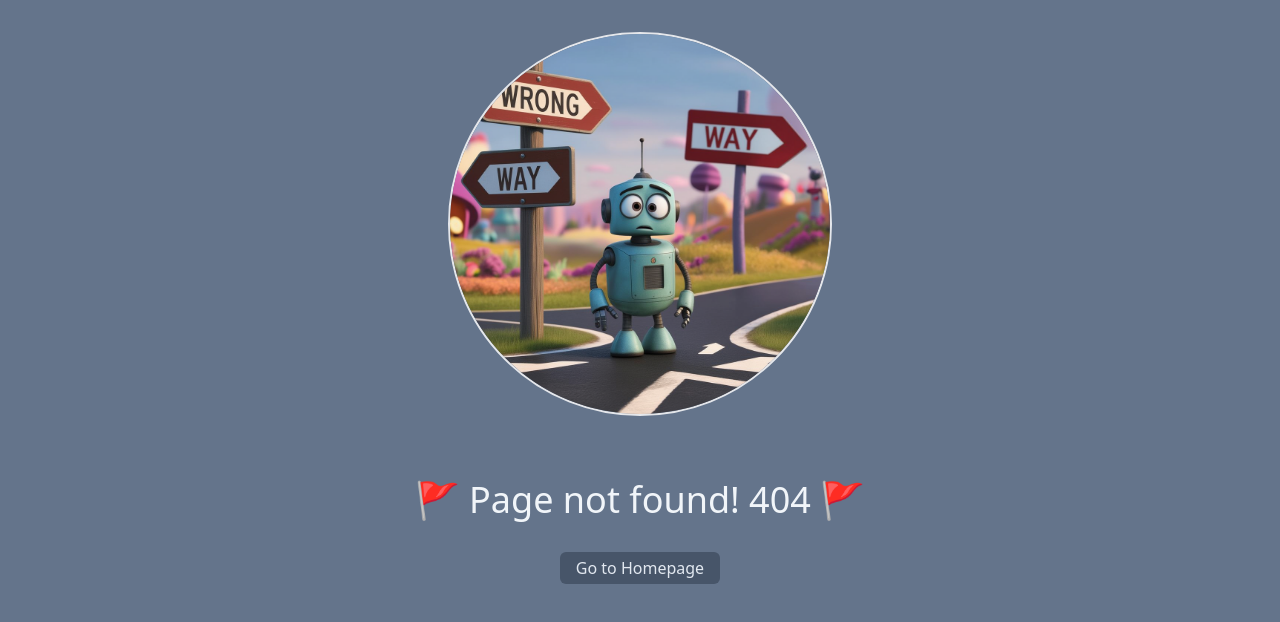
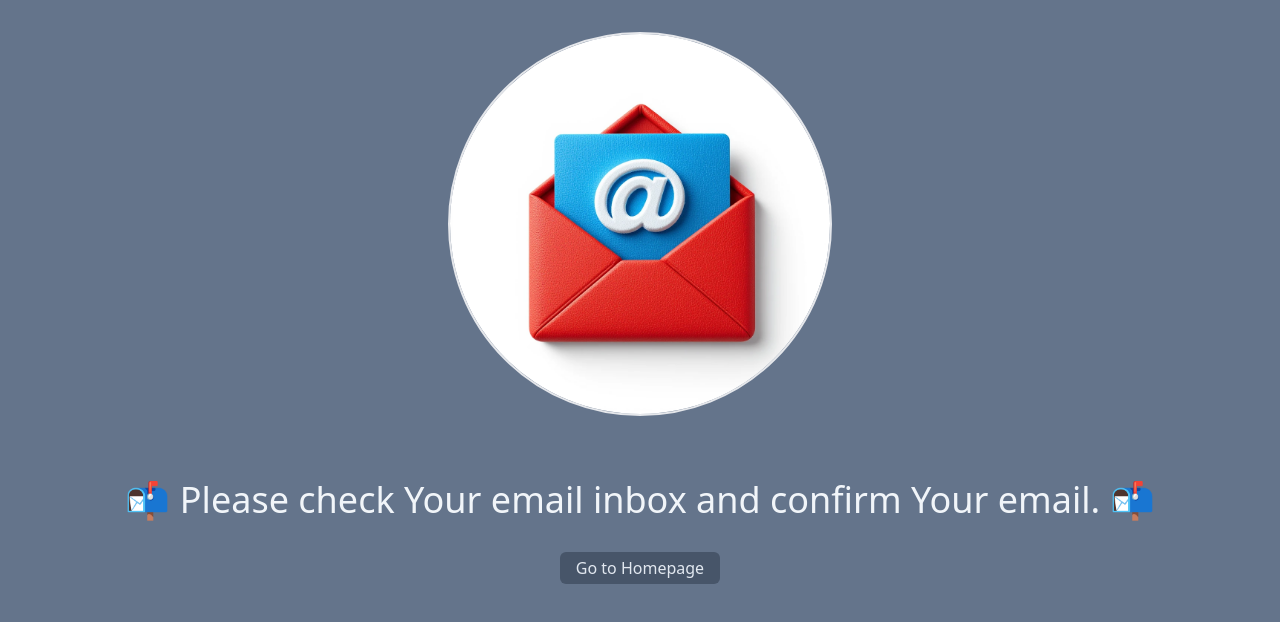
Before and after one commit to Branko-Rajkovic/articles-frontend, a React (Vite) app: page /confirm-email in a window 1280 px wide. Before the commit this address had no page. Shown: the top 622 px of the page. Built offline with nearby package versions, Linux system fonts and the light colour scheme; the HTML template or start-up script is replaced by a standard one.

Commit message:
Singnup page updated

```diff
--- a/src/AnimatedRoutes.jsx
+++ b/src/AnimatedRoutes.jsx
@@ -9,6 +9,7 @@ import AddNewArticle from "./pages/AddNewArticle";
 import RequireAuth from "./components/RequireAuth";
 import Unauthorized from "./pages/Unauthorized";
 import Signin from "./pages/Signin";
+import ConfirmEmail from "./pages/ConfirmEmail";
 
 export default function AnimatedRoutes() {
   const location = useLocation();
@@ -19,13 +20,14 @@ export default function AnimatedRoutes() {
           <Route index element={<Home />} />
           <Route path="/about" element={<About />} />
           <Route path="/contact" element={<Contact />} />
-          <Route path="/articles/:articleId" element={<Article />} />
           <Route path="/signin" element={<Signin />} />
+          <Route path="confirm-email" element={<ConfirmEmail />} />
 
           <Route element={<RequireAuth userRole={"admin"} />}>
             <Route path="/new-article" element={<AddNewArticle />} />
           </Route>
 
+          <Route path="/articles/:articleId" element={<Article />} />
           <Route path="/unauthorized" element={<Unauthorized />} />
           <Route path="*" element={<PageNotFound />} />
         </Routes>
--- a/src/components/SiginInForm.jsx
+++ b/src/components/SiginInForm.jsx
@@ -1,30 +1,36 @@
 import { useState } from "react";
 import InputField from "./InputField";
 import axios from "axios";
+import { useNavigate } from "react-router-dom";
 
 export default function SiginInForm() {
   const [name, setName] = useState("");
   const [email, setEmail] = useState("");
   const [password, setPassword] = useState("");
-  const [confirmPassword, setConfirmPassword] = useState("");
+  const [passwordConfirm, setPasswordConfirm] = useState("");
+  const navigate = useNavigate();
 
   const handleSubmit = async (e) => {
     e.preventDefault();
-    if (password !== confirmPassword) {
+    if (password !== passwordConfirm) {
       alert("Passwords do not match");
       return;
     }
-    console.log(name);
+
     try {
+      const newUser = { name, email, password, passwordConfirm };
+      console.log(newUser);
       const response = await axios.post(
         "http://127.0.0.1:3000/api/v1/users/signup",
-        { name, email, password, confirmPassword },
+        JSON.stringify(newUser),
         {
           headers: { "Content-Type": "application/json" },
         }
       );
-      console.log(JSON.stringify(response?.data));
-      console.log("Form submitted:", name, email, password, confirmPassword);
+      console.log(response?.data);
+      console.log("Form submitted:", name, email, password, passwordConfirm);
+      response?.data.status === "succes" &&
+        navigate("/confirm-email", { replace: true });
     } catch (err) {
       console.log(err);
     }
@@ -58,8 +64,8 @@ export default function SiginInForm() {
       <InputField
         type="password"
         name="Confirm Password"
-        field={confirmPassword}
-        setField={setConfirmPassword}
+        field={passwordConfirm}
+        setField={setPasswordConfirm}
         required={true}
       />
 
--- /dev/null
+++ b/src/pages/ConfirmEmail.jsx
@@ -0,0 +1,31 @@
+import { motion } from "framer-motion";
+import { NavLink } from "react-router-dom";
+
+export default function ConfirmEmail() {
+  return (
+    <motion.div
+      transition={{ duration: 0.3, delay: 0.5, ease: "linear" }}
+      initial={{ opacity: 0 }}
+      animate={{ opacity: 1 }}
+      exit={{ opacity: 0 }}
+    >
+      <div className="flex flex-col items-center h-screen bg-slate-500">
+        <img
+          src="/images/mailbox.png"
+          alt="email-symbol"
+          className="m-8 border-2 rounded-full w-96"
+        />
+        <p className="m-8 text-4xl text-slate-100">
+          <span>📬</span> Please check Your email inbox and confirm Your email.{" "}
+          <span>📬</span>
+        </p>
+        <div className="bg-slate-800 text-slate-200">
+          {/* <NavLink to="">Go to Home</NavLink> */}
+        </div>
+        <div className="px-4 py-1 rounded-md bg-slate-600 text-slate-200 hover:bg-slate-200 hover:text-slate-600">
+          <NavLink to="/">Go to Homepage</NavLink>
+        </div>
+      </div>
+    </motion.div>
+  );
+}
--- /dev/null
+++ b/src/pages/MyAccount.jsx
@@ -0,0 +1,3 @@
+export default function MyAccount() {
+  return <div>MyAccount</div>;
+}
```
Also changed, not shown: public/images/mailbox.png (added).
